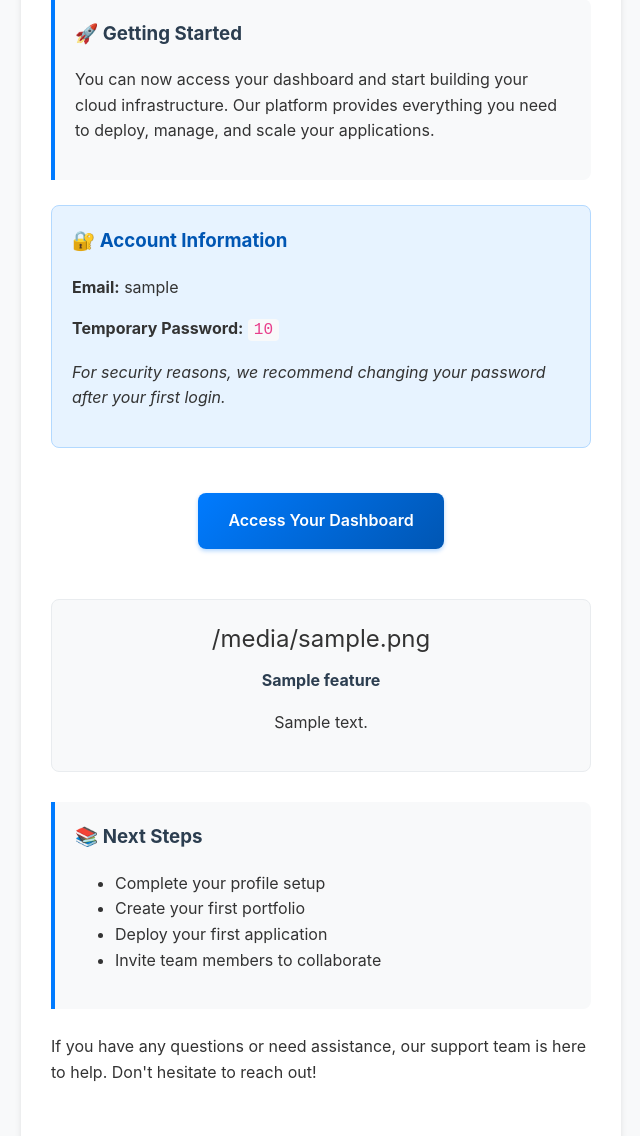
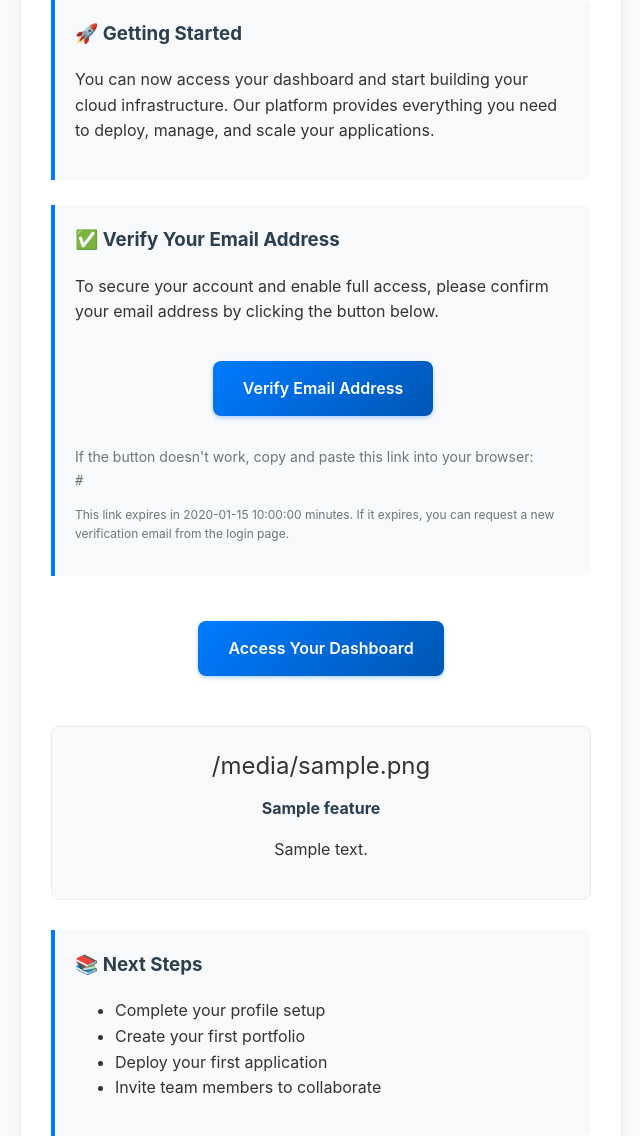
Before and after one commit to eitssg/sck-core-execute, a Python web app: template core_execute/actionlib/actions/system/templates/welcome.html.j2 in a window 1280 px wide. Shown: the part 403-1539 px from the top of the page, without its empty margins (319-959 px from the left). Run offline with Jinja, Linux system fonts and the light colour scheme; the template is opened without the code that fills it: most values are stand-ins (such as "Sample title", 1, 10 or a date in 2020).

Commit message:
changed the welcome email template

```diff
--- a/core_execute/actionlib/actions/system/templates/welcome.html.j2
+++ b/core_execute/actionlib/actions/system/templates/welcome.html.j2
@@ -161,17 +161,27 @@
                 <p>You can now access your dashboard and start building your cloud infrastructure. Our platform provides everything you need to deploy, manage, and scale your applications.</p>
             </div>
 
-            {% if temp_password %}
-            <div class="credentials">
-                <h3>🔐 Account Information</h3>
-                <p><strong>Email:</strong> {{ user_name }}</p>
-                <p><strong>Temporary Password:</strong> <code>{{ temp_password }}</code></p>
-                <p><em>For security reasons, we recommend changing your password after your first login.</em></p>
-            </div>
-            {% else %}
+
+
+            {% if verification_url %}
             <div class="info-box">
-                <h3>🔐 Set Your Password</h3>
-                <p>Please use the "Forgot Password" link on the login page to set your password securely.</p>
+                <h3>✅ Verify Your Email Address</h3>
+                {% if is_resend %}
+                <p style="margin-top:0;color:#6c757d;">This is a reminder to verify your email address.</p>
+                {% endif %}
+                <p>To secure your account and enable full access, please confirm your email address by clicking the button below.</p>
+                <div style="text-align: center;">
+                    <a href="{{ verification_url }}" class="button">Verify Email Address</a>
+                </div>
+                <p style="font-size:14px;color:#6c757d;margin-top:10px;">
+                    If the button doesn't work, copy and paste this link into your browser:<br />
+                    <span style="word-break: break-all;"><code>{{ verification_url }}</code></span>
+                </p>
+                {% if verification_expires_minutes %}
+                <p style="font-size:12px;color:#6c757d;margin-top:6px;">
+                    This link expires in {{ verification_expires_minutes }} minutes. If it expires, you can request a new verification email from the login page.
+                </p>
+                {% endif %}
             </div>
             {% endif %}
 
```
Also changed, not shown: core_execute/actionlib/actions/system/templates/welcome.txt.j2 (+14 -2 lines).
